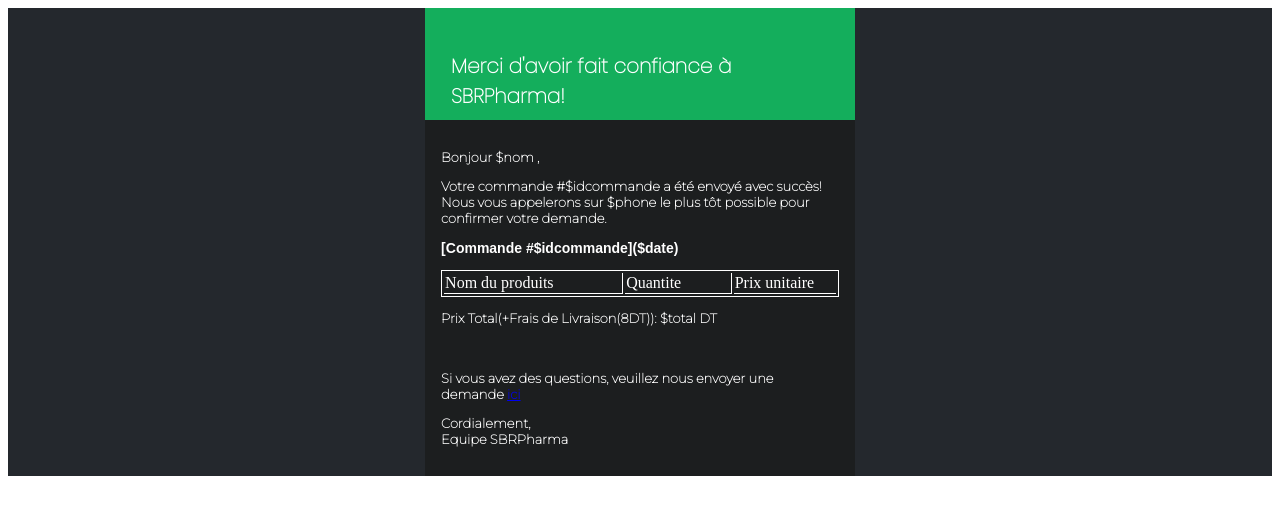
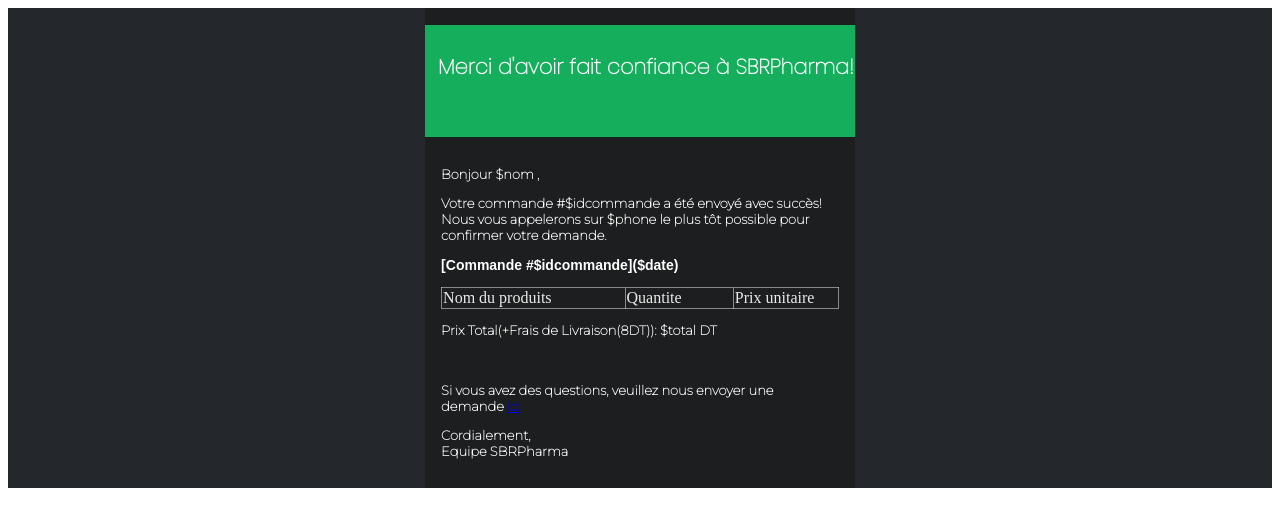
Before and after one commit to Makoorr/SBRnet, a PHP site: page /sbrnet/presets/em.html in a window 1280 px wide. Shown: the top 527 px of the page. Run offline with PHP 8.4, Linux system fonts and the light colour scheme.

Commit message:
Fixed email header

```diff
--- a/presets/em.html
+++ b/presets/em.html
@@ -19,8 +19,8 @@
                 <td style='background-color: #24282D;' width='33%'></td>
                 <td style='background-color: #1c1e1f;'>
 
-                    <div style='background-color: #14ae5c;height: 7em;display:flex;justify-content: left;'>
-                        <h2 style='font-family: Poppins, sans-serif;;font-size: 20px;font-weight: 600;font-stretch:extra-expanded;color: white;padding:1.3em;'>Merci d'avoir fait confiance à SBRPharma!</h2>
+                    <div style='background-color: #14ae5c;height: 7em;'>
+                        <h2 style='font-family: Poppins, sans-serif;font-size: 130%;font-weight: 600;font-stretch:extra-expanded;color: white;padding-left: 3%;padding-top: 6%;'>Merci d'avoir fait confiance à SBRPharma!</h2>
                     </div>
 
                     <div style='padding: 1em;'>
@@ -29,12 +29,12 @@
                         Nous vous appelerons sur $phone le plus tôt possible pour confirmer votre demande.</p>
 
                         <p style='font-family: Arial, Helvetica, sans-serif;font-size: 14px;font-weight: 600;color: white;'>[Commande #$idcommande]($date)</p>
-                        <table style='color: white;border: 1px solid white;'>
+                        <table style='color: #ebebeb86;border: 1px solid;border-collapse: collapse;'>
                             <tbody>
-                                <tr style='color: white;'>
-                                    <td style='border-bottom:1px solid white;border-right:1px solid white;color: white;width: 20em'>Nom du produits</td>
-                                    <td style='border-bottom:1px solid white;border-right:1px solid white;color: white;width: 10em;'>Quantite</td>
-                                    <td style='border-bottom:1px solid white;color: white;width: 10em;'>Prix unitaire</td>
+                                <tr style='color: #ebebeb;'>
+                                    <td style='border-bottom:1px solid #ebebeb86;border-right:1px solid #ebebeb86;color: #ebebeb;width: 20em'>Nom du produits</td>
+                                    <td style='border-bottom:1px solid #ebebeb86;border-right:1px solid #ebebeb86;color: #ebebeb;width: 10em;'>Quantite</td>
+                                    <td style='border-bottom:1px solid #ebebeb86;width: 10em;'>Prix unitaire</td>
                                 </tr>
                                 <!--Insert tab content here -->
                             </tbody>
```
Also changed, not shown: checkout.php (+7 -7 lines).
